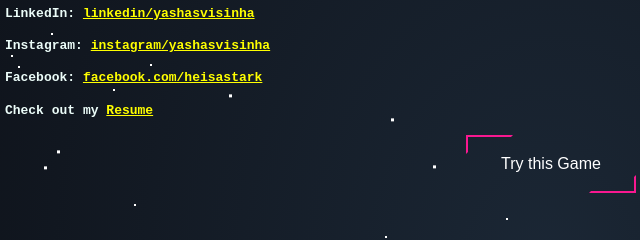
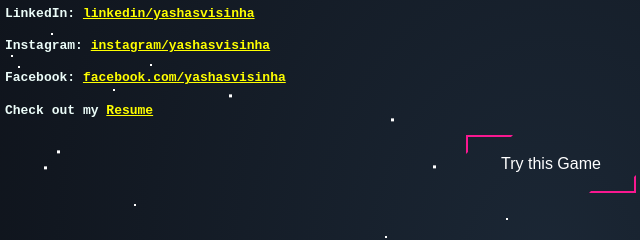
Before and after one commit to heisastark/yashasvisinha.netlify, a plain HTML site: page index.html in a window 1280 px wide. Shown: the part 535-775 px from the top of the page, 89-729 px from the left. Drawn offline with Linux system fonts and the light colour scheme.

Commit message:
Updated facebook link and text

```diff
--- a/index.html
+++ b/index.html
@@ -51,7 +51,7 @@
         <h4>
           Facebook:
           <a class="hyper-link" href="https://www.facebook.com/yashasvisinha">
-            facebook.com/heisastark</a
+            facebook.com/yashasvisinha</a
           >
         </h4>
         <h4>
```
